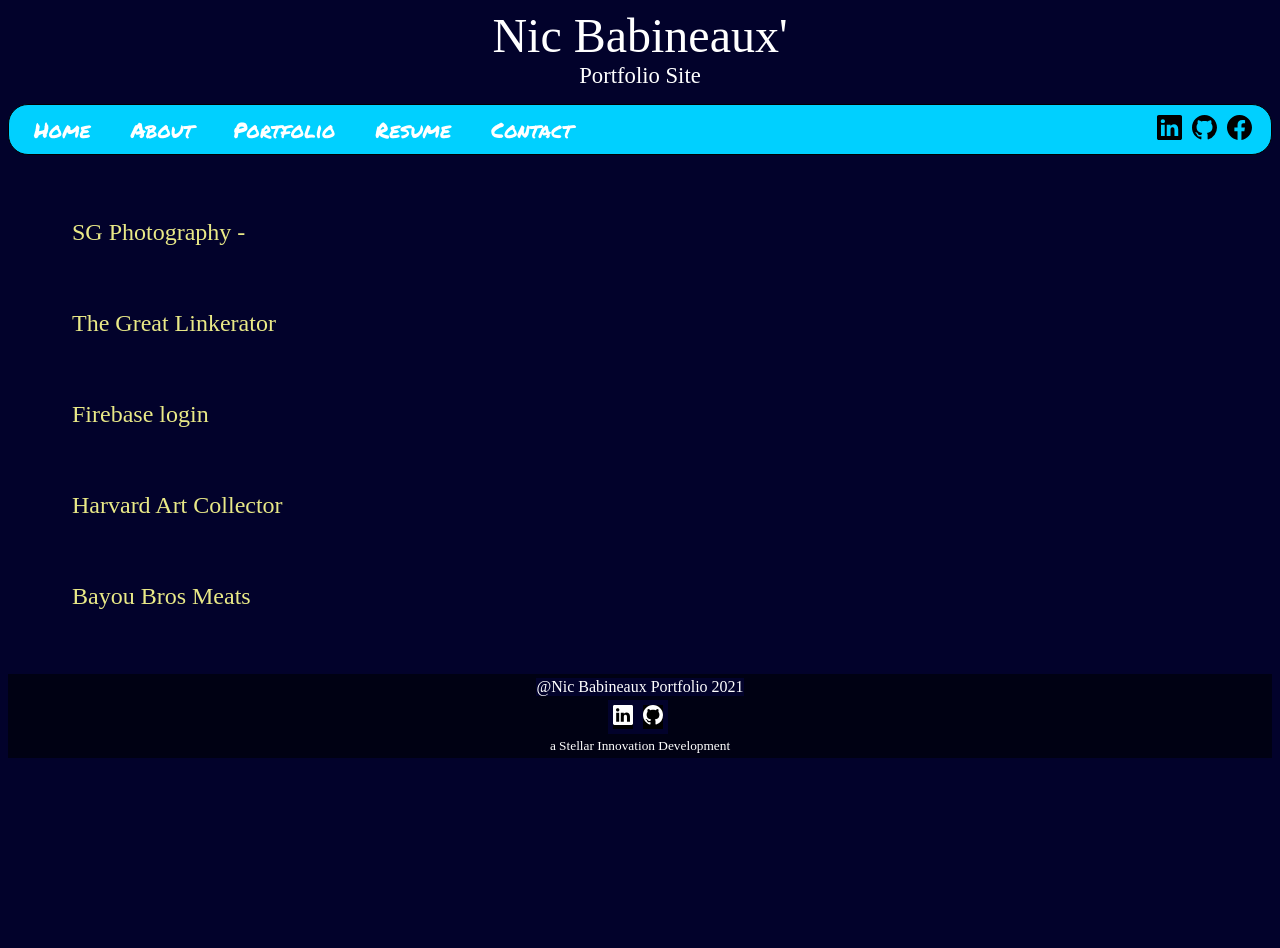
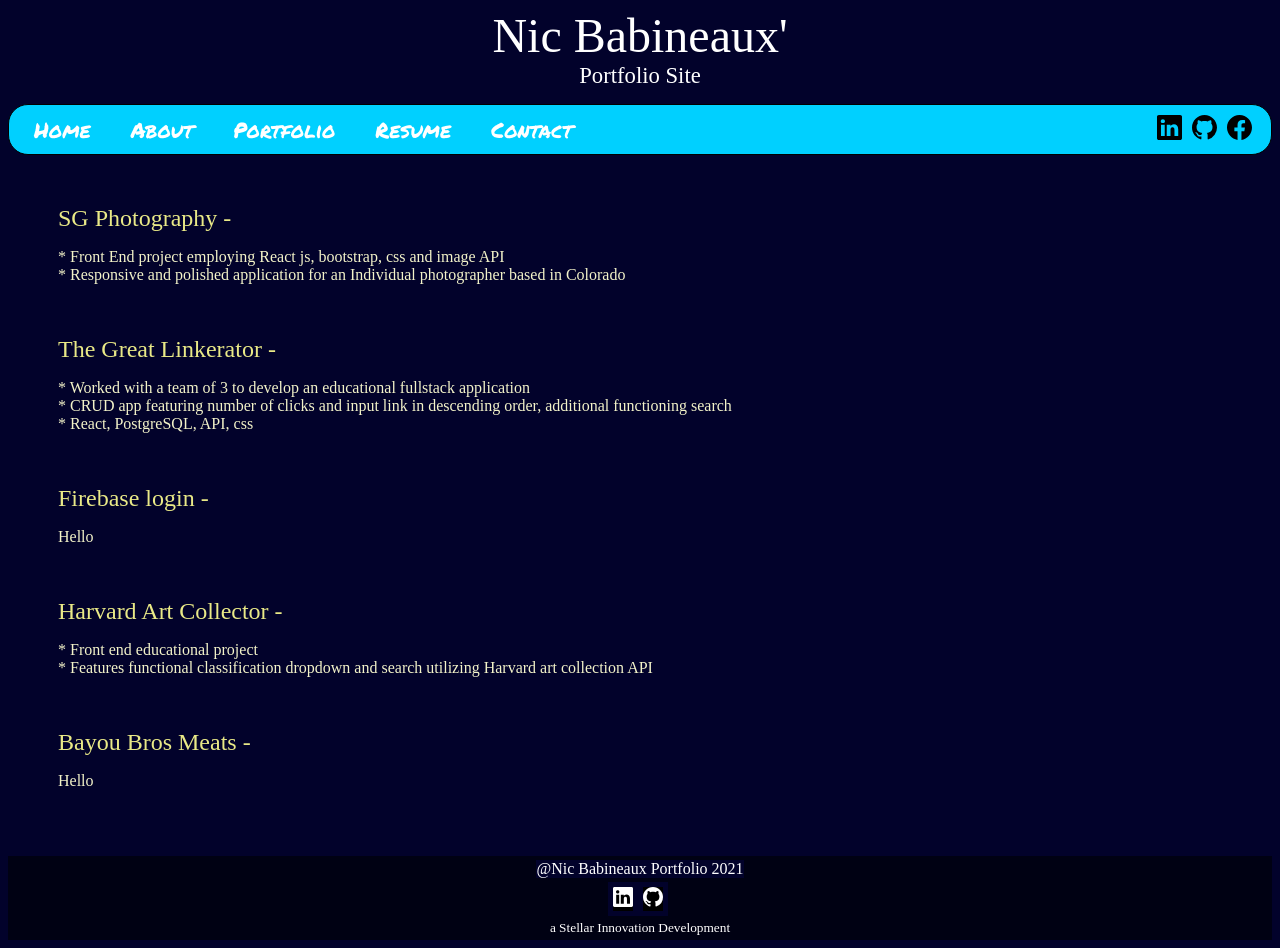
Before and after one commit to NicBab/nicportfolio, a React (Create React App) app: page /portfolio in a window 1280 px wide. Before the commit the page ends 800 px from the top, so only its background shows below. Built offline with nearby package versions, Linux system fonts and the light colour scheme; a web font is replaced by a local one.

Commit message:
adding portfolio p tag descriptions

```diff
--- a/src/Pages/Portfolio.jsx
+++ b/src/Pages/Portfolio.jsx
@@ -22,11 +22,29 @@ const Portfolio = () => {
     return (
         <>
           <div className="portfolioPg">
-            <div className="sgPhotography" onClick={onSgPhotographyClick}>SG Photography - </div>
-            <div className="linkerator" onClick={onLinkeratorClick}>The Great Linkerator</div>
-            <div className="firebaseLogin">Firebase login</div>
-            <div className="artCollector" onClick={onArtCollectorClick}>Harvard Art Collector</div>
-            <div className="bayouBros" onClick={onBayouBrosClick}>Bayou Bros Meats</div>
+            <div className="sgPhotography" onClick={onSgPhotographyClick}>SG Photography -
+                <p className="portfolioDescription">* Front End project employing React js, bootstrap, css and image API< br/>
+                    * Responsive and polished application for an Individual photographer based in Colorado</p>
+            </div>
+
+            <div className="linkerator" onClick={onLinkeratorClick}>The Great Linkerator -
+                <p className="portfolioDescription">* Worked with a team of 3 to develop an educational fullstack application< br/>
+                    * CRUD app featuring number of clicks and input link in descending order, additional functioning search< br/>
+                    * React, PostgreSQL, API, css</p>
+            </div>
+
+            <div className="firebaseLogin">Firebase login -
+                <p className="portfolioDescription">Hello</p>
+            </div>
+
+            <div className="artCollector" onClick={onArtCollectorClick}>Harvard Art Collector -
+                <p className="portfolioDescription"> * Front end educational project< br/>
+                    * Features functional classification dropdown and search utilizing Harvard art collection API< br/></p>
+            </div>
+
+            <div className="bayouBros" onClick={onBayouBrosClick}>Bayou Bros Meats -
+                <p className="portfolioDescription">Hello</p>
+            </div>
           </div>
         </>
     )
--- a/src/Pages/css/Portfolio.css
+++ b/src/Pages/css/Portfolio.css
@@ -9,6 +9,11 @@
 .bayouBros {
     cursor: pointer;
     color: rgb(233, 233, 135);
-    padding: 2rem;
+    padding: 18px;
     font-size: 18pt;
 }
+
+.portfolioDescription {
+    font-size: 12pt;
+    color: rgb(243, 243, 201);
+}
```
